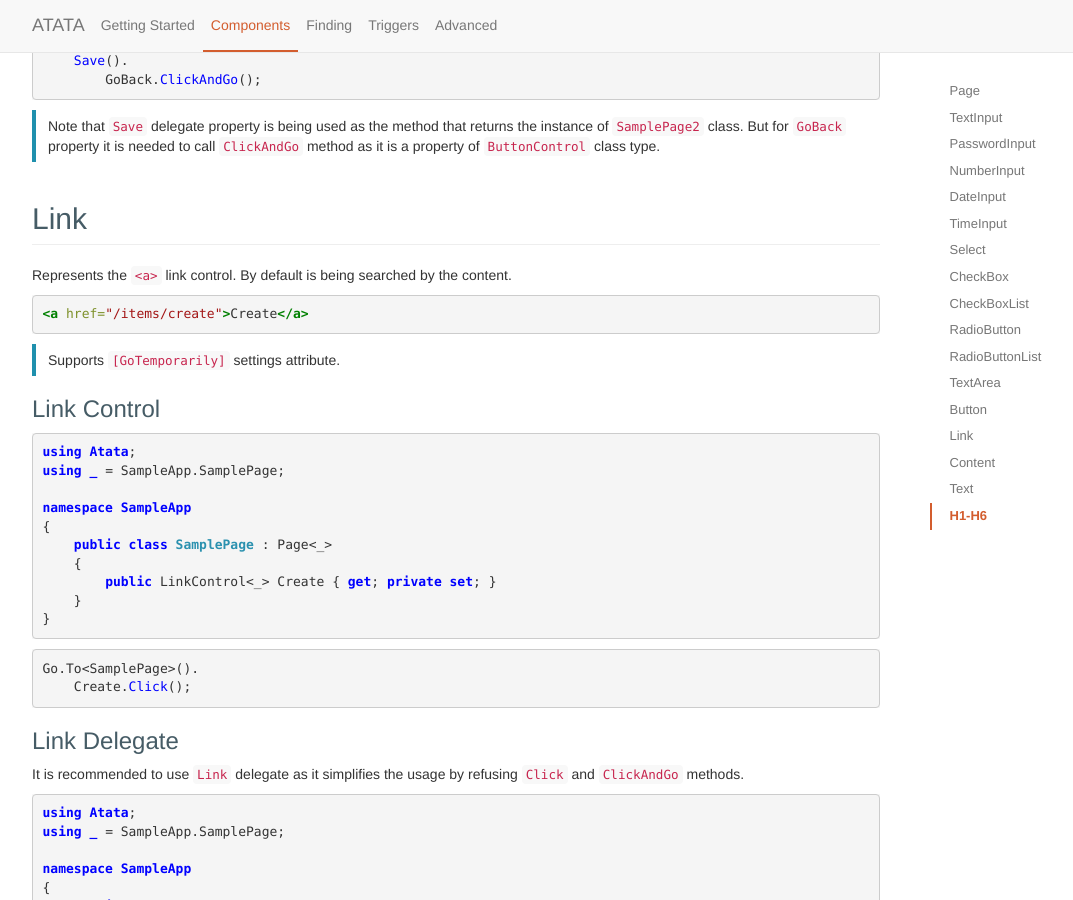
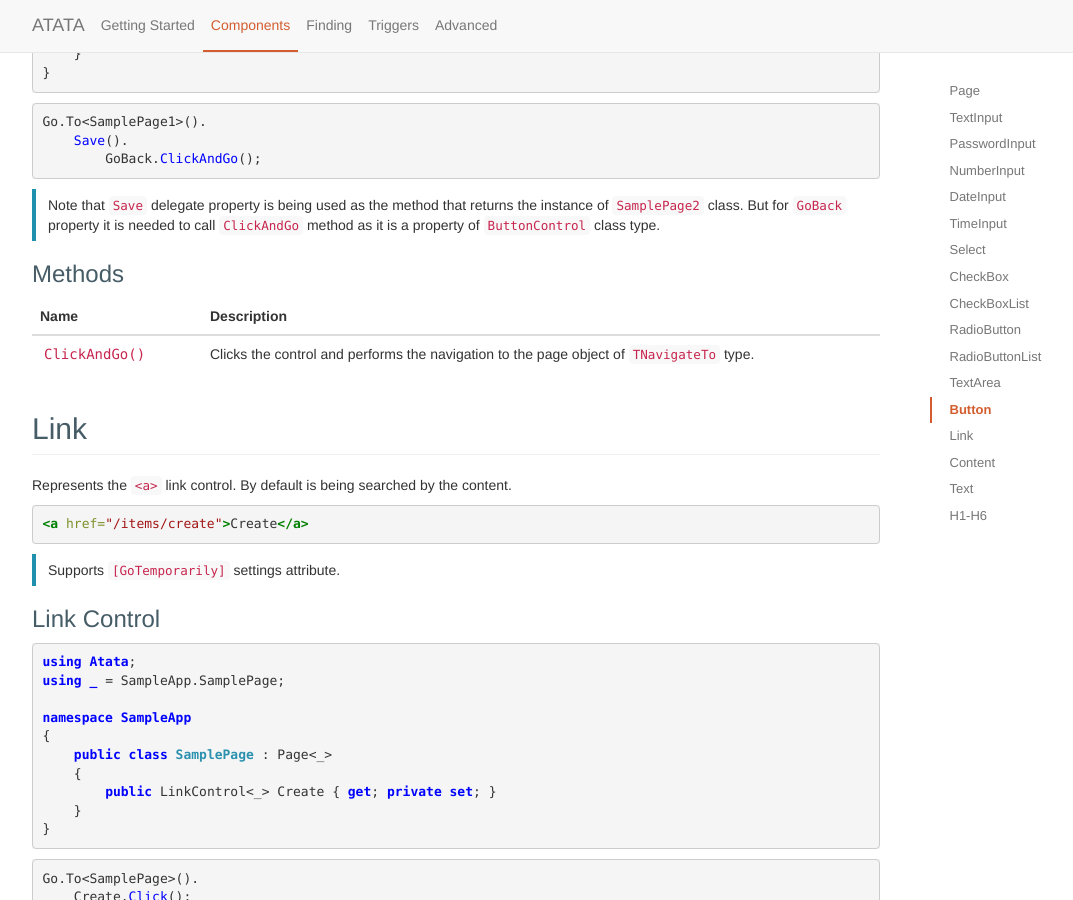
Before and after one commit to atata-framework/atata.io, a Jekyll site: the page built from components.html, in a window 1280 px wide and 900 px high, scrolled down 12707 px. Shown: the whole window, without its empty margins (38-1111 px from the left). Built offline with Jekyll 4.4.1, drawn with Linux system fonts in a browser that asks for light colours; some of the changed text lies outside the part shown.

Commit message:
Update button and link components

````diff
--- a/_includes/components/button.md
+++ b/_includes/components/button.md
@@ -2,6 +2,12 @@
 
 ```html
 <button>Save</button>
+```
+
+or
+
+```html
+<input type="button" value="Save">
 ```
 
 Supports `[GoTemporarily]` settings attribute.
@@ -86,3 +92,10 @@
 
 Note that `Save` delegate property is being used as the method that returns the instance of `SamplePage2` class. But for `GoBack` property it is needed to call `ClickAndGo` method as it is a property of `ButtonControl` class type.
 {:class="info"}
+
+### Methods
+
+Name | Description
+---- | -----------
+`ClickAndGo()` | Clicks the control and performs the navigation to the page object of `TNavigateTo` type.
+{:class="table table-members"}
--- a/_includes/components/link.md
+++ b/_includes/components/link.md
@@ -86,3 +86,10 @@
 
 Note that `Create` delegate property is being used as the method that returns the instance of `ItemCreationPage` class. But for `GoBack` property it is needed to call `ClickAndGo` method as it is a property of `LinkControl` class type.
 {:class="info"}
+
+### Methods
+
+Name | Description
+---- | -----------
+`ClickAndGo()` | Clicks the control and performs the navigation to the page object of `TNavigateTo` type.
+{:class="table table-members"}
````
